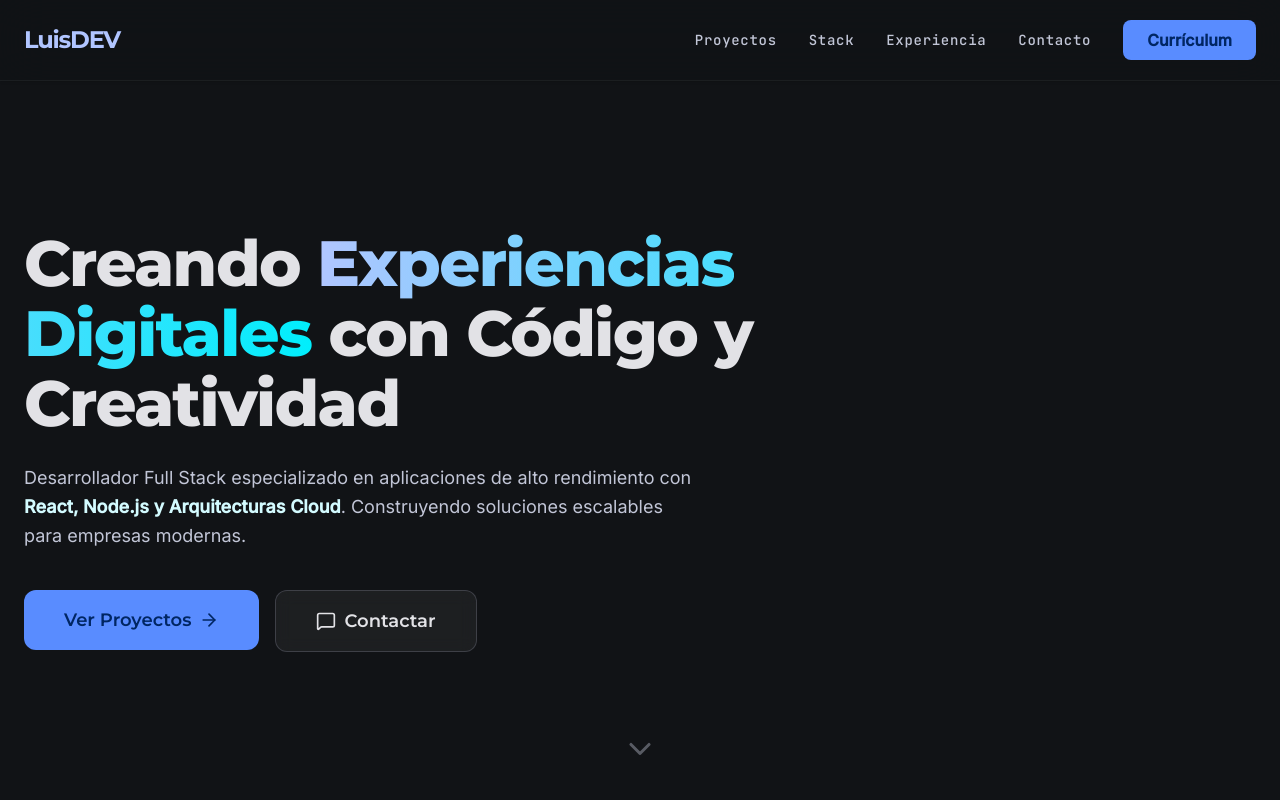
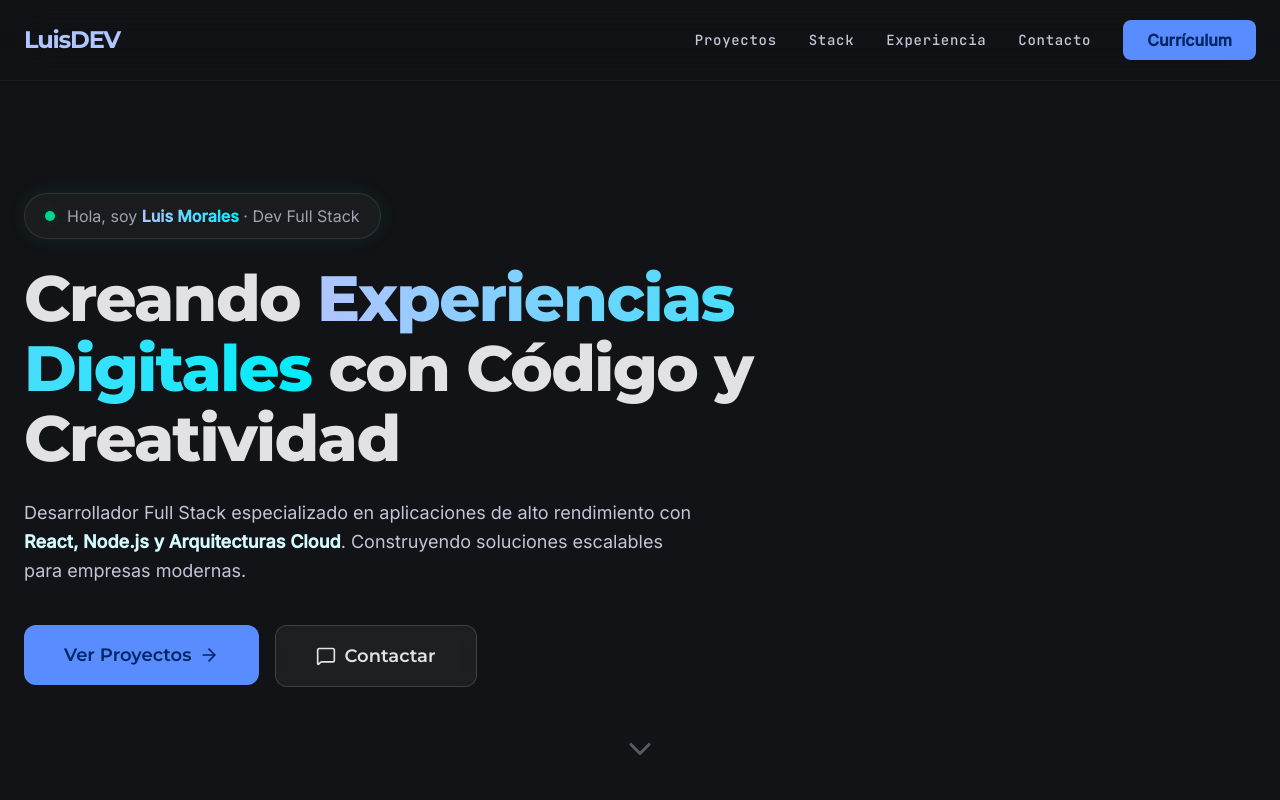
Before and after one commit to LuisFer2504/devWebLuisDEVPortfolio, a Next.js app: page / in a window 1280 px wide. Shown: the top 800 px of the page. Built offline with nearby package versions, Linux system fonts and the light colour scheme.

Commit message:
fix: stack movil y presentacion

```diff
--- a/src/components/hero/Hero.tsx
+++ b/src/components/hero/Hero.tsx
@@ -6,12 +6,21 @@ import GradientText from '@/components/ui/GradientText';
 import HeroButtons from './HeroButtons';
 import ScrollIndicator from './ScrollIndicator';
 
+const introVariants = {
+  hidden: { opacity: 0, y: 15 },
+  visible: {
+    opacity: 1,
+    y: 0,
+    transition: { duration: 0.5, ease: [0.4, 0, 0.2, 1] as const },
+  },
+} as const;
+
 const headingVariants = {
   hidden: { opacity: 0, y: 30 },
   visible: {
     opacity: 1,
     y: 0,
-    transition: { duration: 0.8, ease: [0.4, 0, 0.2, 1] as const },
+    transition: { duration: 0.8, delay: 0.2, ease: [0.4, 0, 0.2, 1] as const },
   },
 } as const;
 
@@ -20,7 +29,7 @@ const subtitleVariants = {
   visible: {
     opacity: 1,
     y: 0,
-    transition: { duration: 0.6, delay: 0.3, ease: [0.4, 0, 0.2, 1] as const },
+    transition: { duration: 0.6, delay: 0.5, ease: [0.4, 0, 0.2, 1] as const },
   },
 } as const;
 
@@ -32,6 +41,24 @@ export default function Hero() {
     >
       <Container className="relative z-10">
         <div className="max-w-4xl space-y-6">
+          {/* Personal Intro */}
+          <motion.div
+            variants={introVariants}
+            initial="hidden"
+            animate="visible"
+            className="inline-flex items-center gap-3 px-5 py-2.5 rounded-full border border-white/10 bg-white/[0.04] backdrop-blur-md shadow-[0_0_20px_rgba(0,238,252,0.08)]"
+          >
+            <span className="relative flex h-2.5 w-2.5">
+              <span className="absolute inline-flex h-full w-full animate-ping rounded-full bg-emerald-400 opacity-75" />
+              <span className="relative inline-flex h-2.5 w-2.5 rounded-full bg-emerald-400" />
+            </span>
+            <span className="font-body text-sm md:text-base text-on-surface-variant/80">
+              Hola, soy{' '}
+              <span className="gradient-text font-semibold">Luis Morales</span>
+              {' '}&middot; Dev Full Stack
+            </span>
+          </motion.div>
+
           {/* Heading */}
           <motion.h1
             variants={headingVariants}
--- a/src/components/stack/Stack.tsx
+++ b/src/components/stack/Stack.tsx
@@ -1,3 +1,5 @@
+'use client';
+
 import Container from '@/components/ui/Container';
 import SectionHeader from '@/components/ui/SectionHeader';
 import StaggerChildren, {
@@ -5,20 +7,68 @@ import StaggerChildren, {
 } from '@/components/animations/StaggerChildren';
 import TechCard from './TechCard';
 import { technologies } from '@/data/technologies';
+import { useEffect, useState } from 'react';
+import { AnimatePresence, motion } from 'framer-motion';
+
+const slideVariants = {
+  enter: { opacity: 0, scale: 0.8, x: 60, filter: 'blur(8px)' },
+  center: { opacity: 1, scale: 1, x: 0, filter: 'blur(0px)' },
+  exit: { opacity: 0, scale: 0.8, x: -60, filter: 'blur(8px)' },
+};
 
 export default function Stack() {
+  const [activeIndex, setActiveIndex] = useState(0);
+
+  useEffect(() => {
+    const timer = setInterval(() => {
+      setActiveIndex((prev) => (prev + 1) % technologies.length);
+    }, 3000);
+    return () => clearInterval(timer);
+  }, []);
+
+  const activeTech = technologies[activeIndex];
+
   return (
-    <section id="stack" className="bg-surface-container-lowest py-28 md:py-32">
+    <section
+      id="stack"
+      className="bg-surface-container-lowest py-20 md:py-32 overflow-hidden"
+    >
       <Container>
         <SectionHeader title="Mi Stack Tecnológico" />
 
-        <StaggerChildren className="grid grid-cols-2 sm:grid-cols-3 md:grid-cols-4 lg:grid-cols-7 gap-8">
+        {/* ── Desktop / Tablet Grid (md+) ── */}
+        <div className="hidden md:block">
+          <StaggerChildren className="grid grid-cols-3 md:grid-cols-4 lg:grid-cols-7 gap-8">
             {technologies.map((tech) => (
               <StaggerItem key={tech.name}>
                 <TechCard technology={tech} />
               </StaggerItem>
             ))}
           </StaggerChildren>
+        </div>
+
+        {/* ── Mobile Auto-Play Loop (< md) ── */}
+        <div className="block md:hidden">
+          <div className="relative flex items-center justify-center h-40 overflow-hidden">
+            <AnimatePresence mode="wait">
+              <motion.div
+                key={activeTech.name}
+                variants={slideVariants}
+                initial="enter"
+                animate="center"
+                exit="exit"
+                transition={{ duration: 0.45, ease: [0.4, 0, 0.2, 1] }}
+                className="absolute"
+              >
+                <div
+                  className="absolute inset-0 -z-10 rounded-3xl opacity-30 blur-2xl"
+                  style={{ background: activeTech.color }}
+                />
+                <TechCard technology={activeTech} />
+              </motion.div>
+            </AnimatePresence>
+          </div>
+        </div>
       </Container>
     </section>
   );
```
Lines whose indentation alone changed are shown as unchanged.
